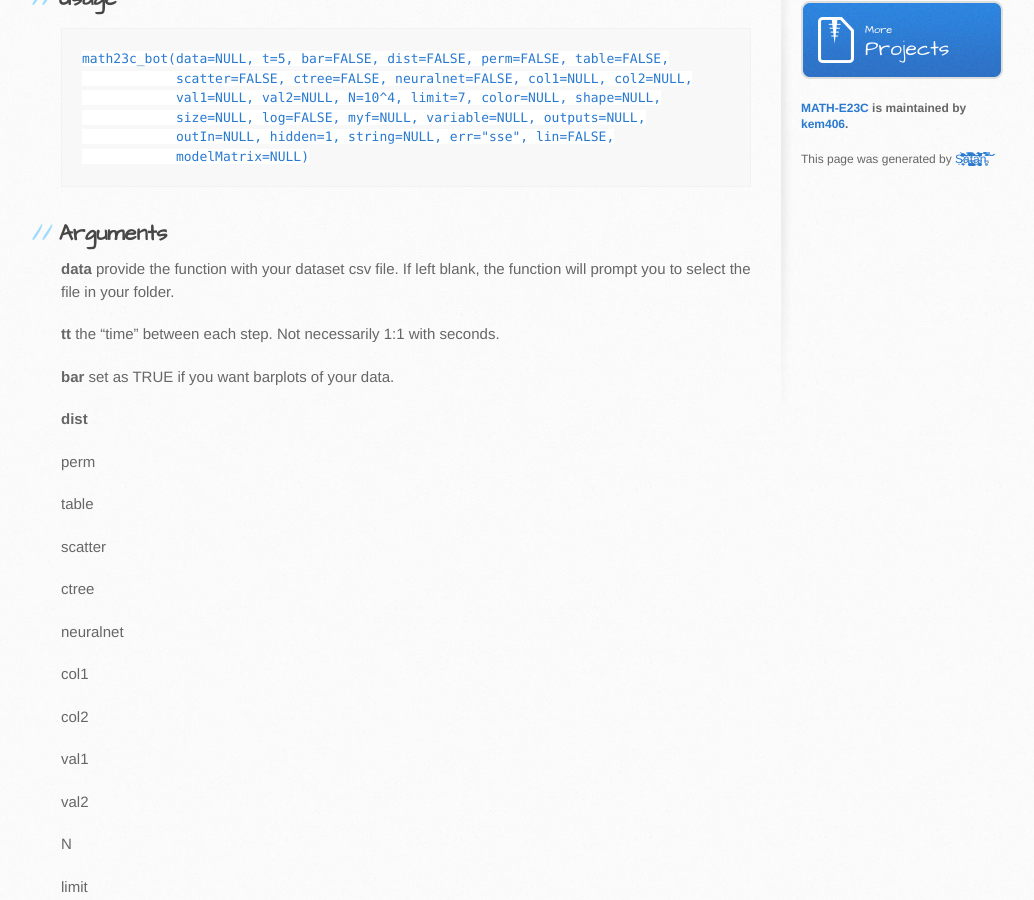
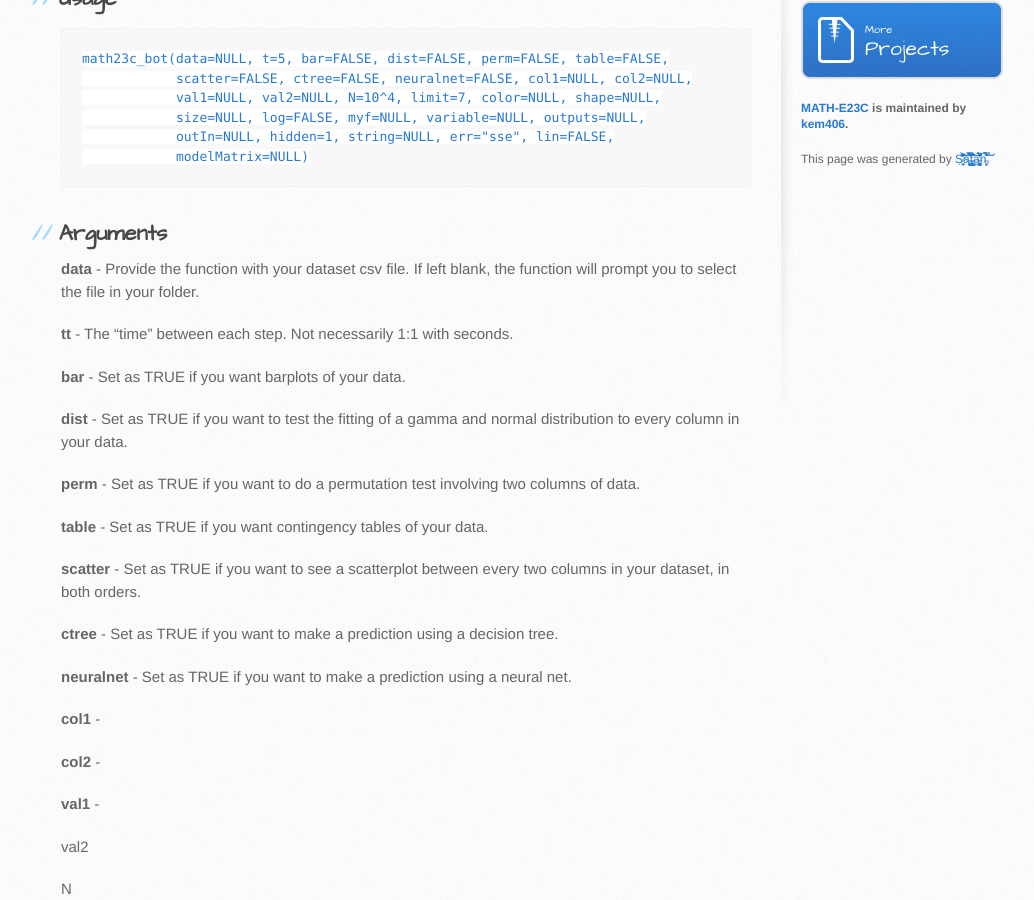
Before and after one commit to kem406/MATH-E23C, a Jekyll site: the page built from math23c_bot.md, in a window 1280 px wide and 900 px high, scrolled down 365 px. Shown: the whole window, without its empty margins (109-1143 px from the left). Built offline with Jekyll 4.4.1, drawn with Linux system fonts in a browser that asks for light colours.

Commit message:
Update math23c_bot.md

```diff
--- a/math23c_bot.md
+++ b/math23c_bot.md
@@ -19,29 +19,29 @@ math23c_bot(data=NULL, t=5, bar=FALSE, dist=FALSE, perm=FALSE, table=FALSE,
 
 ## Arguments
 
-**data**  provide the function with your dataset csv file. If left blank, the function will prompt you to select the file in your folder.
+**data** - Provide the function with your dataset csv file. If left blank, the function will prompt you to select the file in your folder.
 
-**tt**  the "time" between each step. Not necessarily 1:1 with seconds.
+**tt** - The "time" between each step. Not necessarily 1:1 with seconds.
 
-**bar** set as TRUE if you want barplots of your data.
+**bar** - Set as TRUE if you want barplots of your data.
 
-**dist**
+**dist** - Set as TRUE if you want to test the fitting of a gamma and normal distribution to every column in your data.
 
-perm
+**perm** - Set as TRUE if you want to do a permutation test involving two columns of data.
 
-table
+**table** - Set as TRUE if you want contingency tables of your data.
 
-scatter
+**scatter** - Set as TRUE if you want to see a scatterplot between every two columns in your dataset, in both orders.
 
-ctree
+**ctree** - Set as TRUE if you want to make a prediction using a decision tree.
 
-neuralnet
+**neuralnet** - Set as TRUE if you want to make a prediction using a neural net.
 
-col1
+**col1** -
 
-col2
+**col2** -
 
-val1
+**val1** -
 
 val2
 
```
